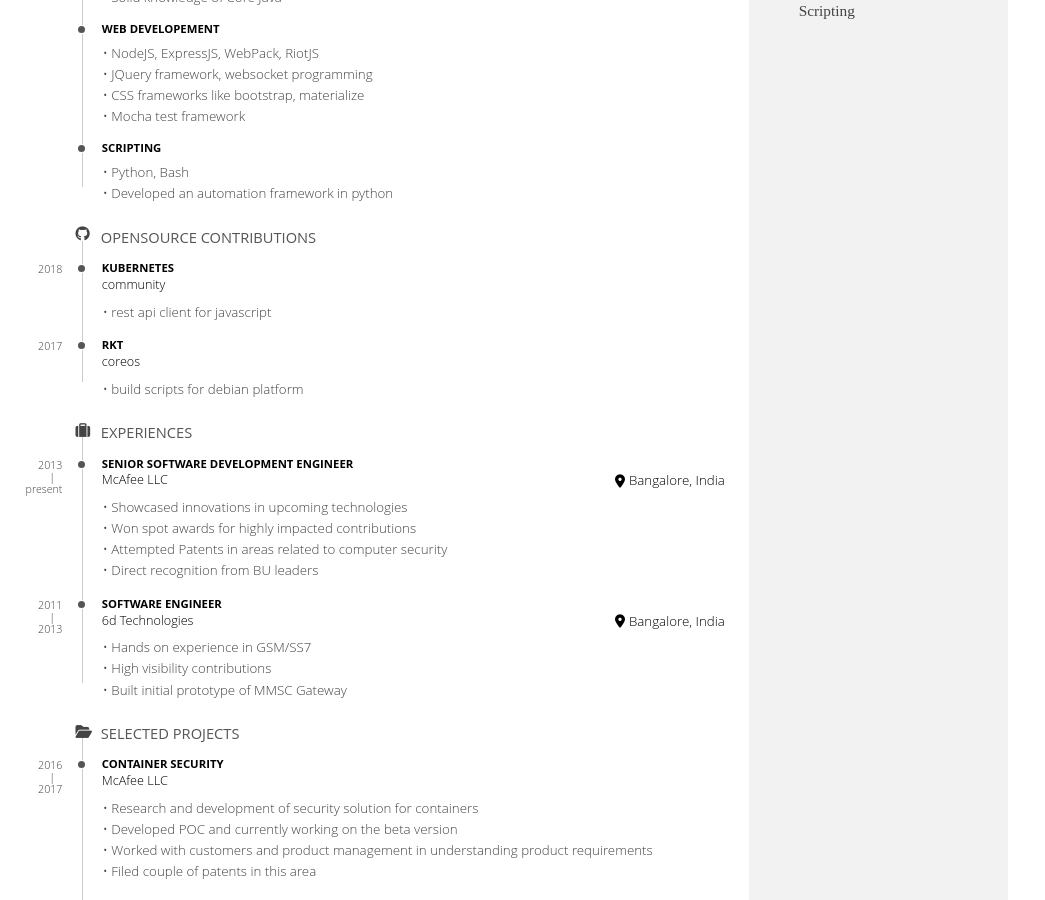
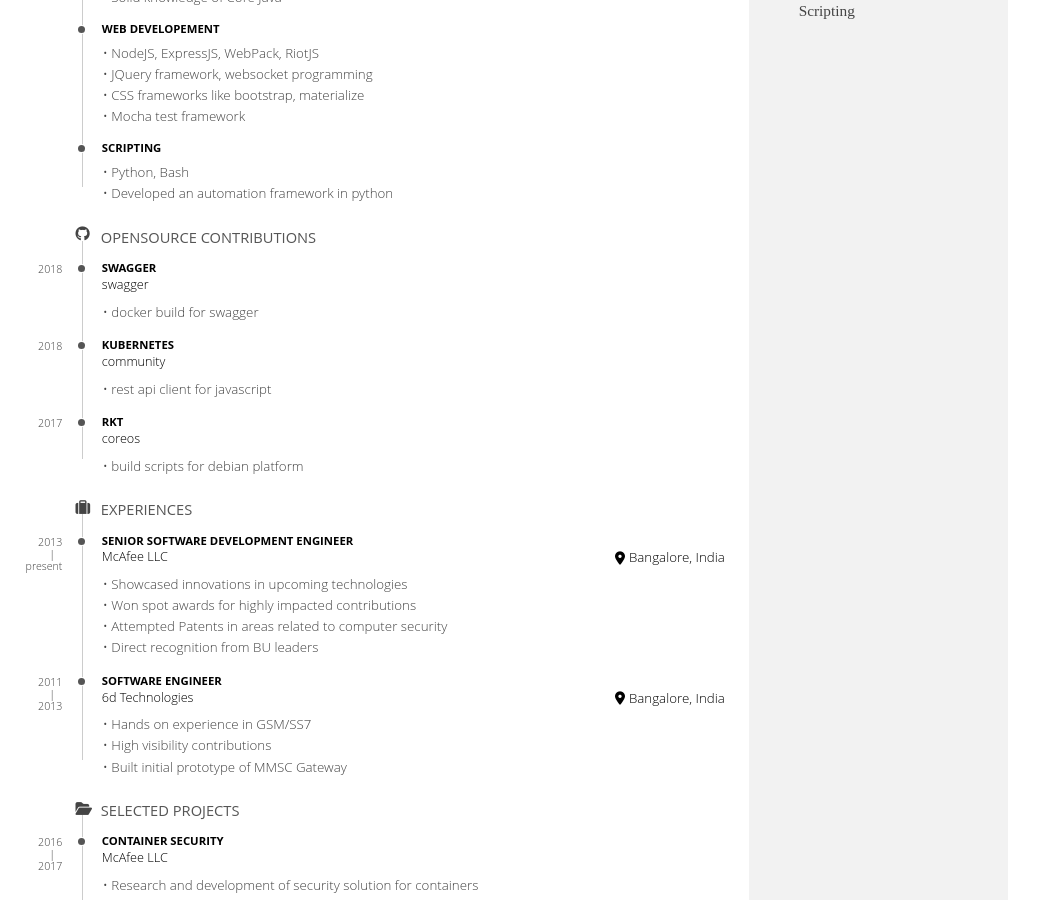
Before and after one commit to loginakhil/loginakhil.github.io, a Jekyll site: the page about/resume.html, which Jekyll copies as it is, in a window 1280 px wide and 900 px high, scrolled down 657 px. Shown: the whole window, without its empty margins (0-1045 px from the left). Built offline with Jekyll 4.4.1, drawn with Linux system fonts in a browser that asks for light colours; nearby versions of some CDN libraries.

Commit message:
adding new contribution

```diff
--- a/about/resume.html
+++ b/about/resume.html
@@ -149,6 +149,23 @@
               <h2>
                 <i class="fa fa-github"></i> Opensource Contributions
               </h2>
+              <section class="blocks">
+                <div class="date">
+                  <span>2018</span>
+                </div>
+                <div class="decorator">
+                </div>
+                <div class="details">
+                  <header>
+                    <h3>Swagger</h3>
+                    <span class="place">swagger</span>
+                  </header>
+                  <div>
+                    <ul>
+                      <li>docker build for swagger</li>
+                    </ul>
+                  </div>
+                </section>
                 <section class="blocks">
                   <div class="date">
                     <span>2018</span>
```
Lines whose indentation alone changed are shown as unchanged.
